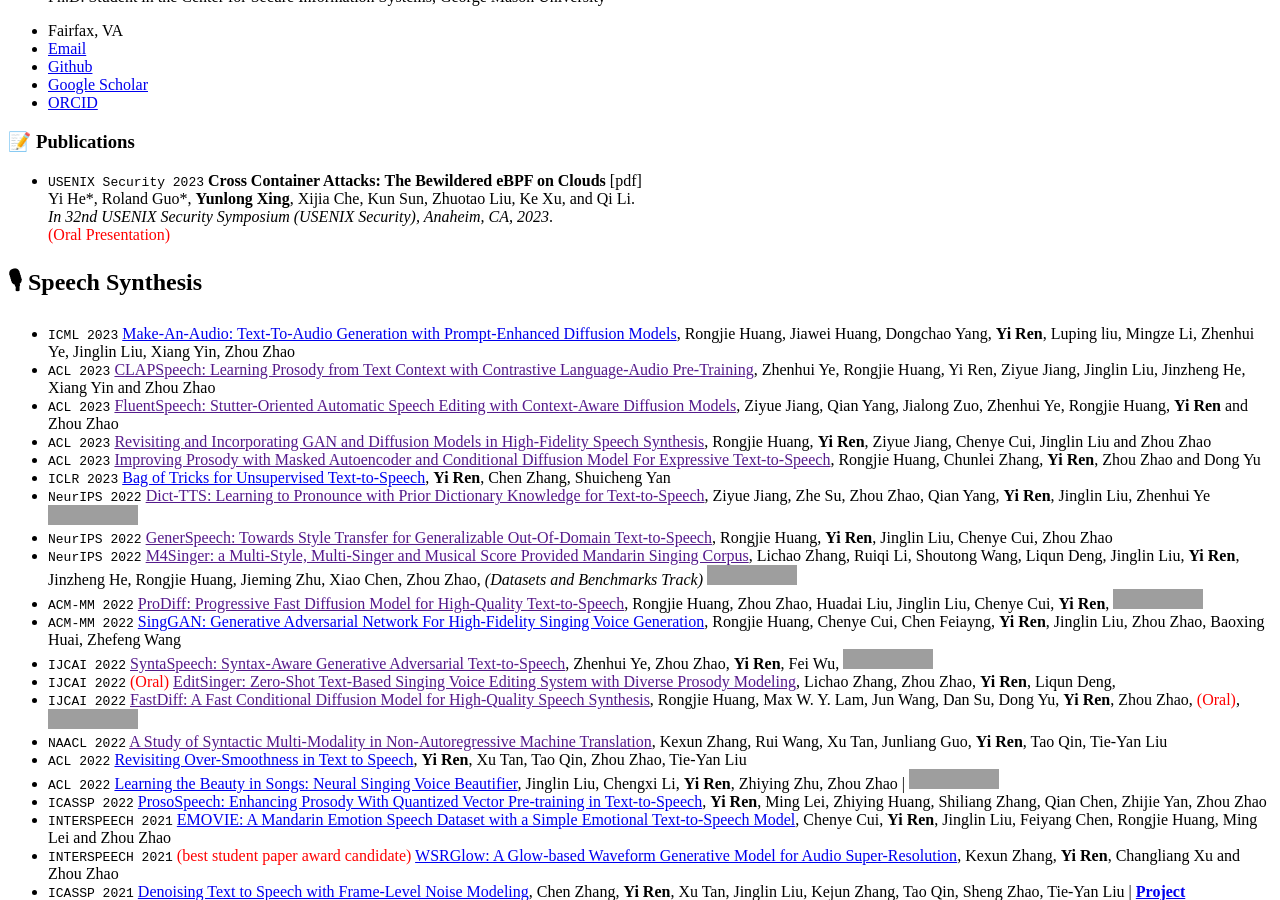
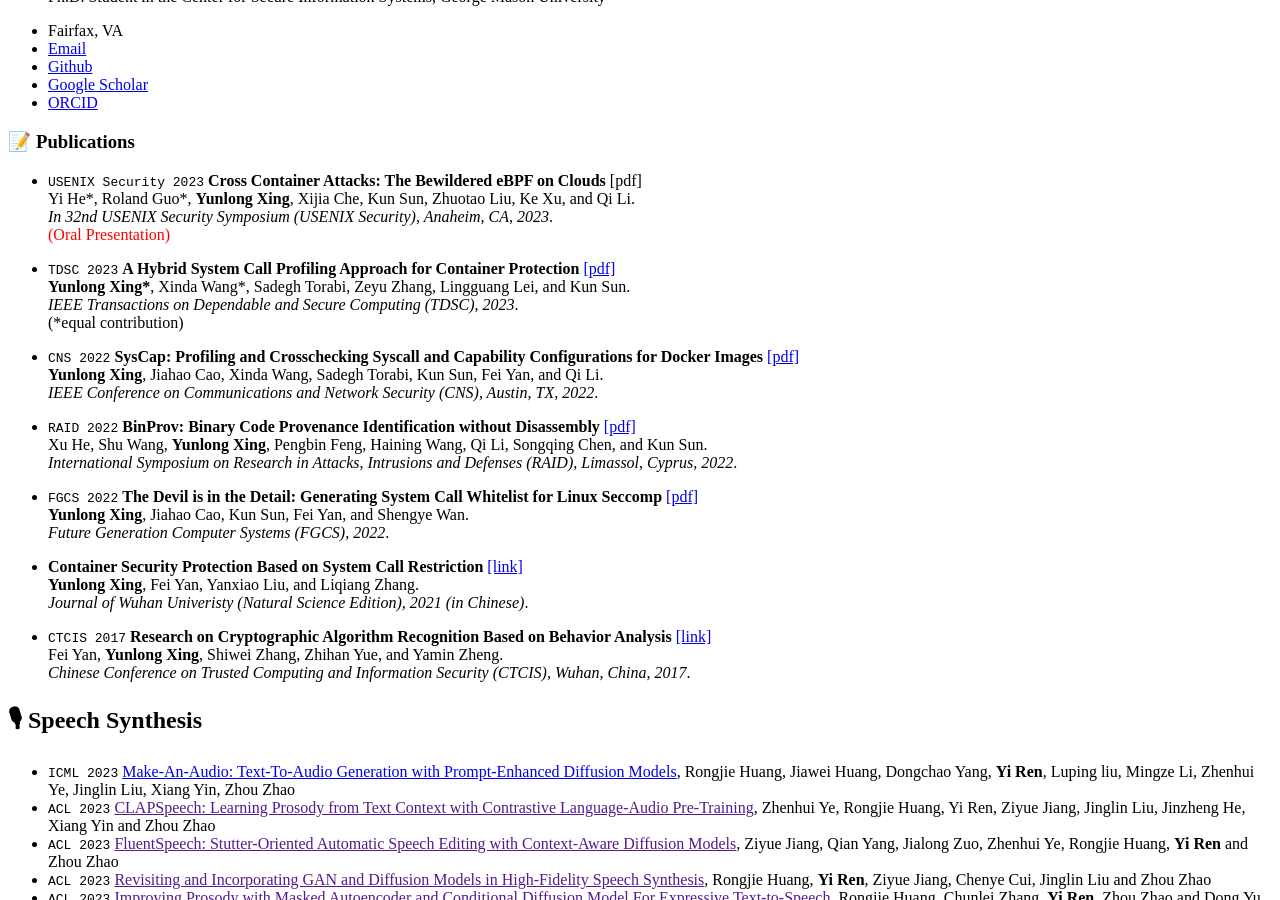
Before and after one commit to YunlongXing/yunlongxing.github.io, a Jekyll site: the page built from _pages/includes/pub.md, in a window 1280 px wide and 900 px high, scrolled down 291 px, cut to the strip 0-900 px from the top of the window. Built offline with Jekyll 4.4.1, drawn with Linux system fonts in a browser that asks for light colours; our own code applies the rules of GitHub Pages for plain Markdown files; grey boxes are pictures that could not be loaded.

Commit message:
Update pub.md

```diff
--- a/_pages/includes/pub.md
+++ b/_pages/includes/pub.md
@@ -5,6 +5,32 @@
 Yi He\*, Roland Guo\*, **Yunlong Xing**, Xijia Che, Kun Sun, Zhuotao Liu, Ke Xu, and Qi Li.
 *In 32nd USENIX Security Symposium (USENIX Security), Anaheim, CA, 2023*.
 <span style="color:red">(Oral Presentation)</span>
+
+- ``TDSC 2023`` **A Hybrid System Call Profiling Approach for Container Protection** [\[pdf\]](https://ieeexplore.ieee.org/document/10105304)
+**Yunlong Xing\***, Xinda Wang\*, Sadegh Torabi, Zeyu Zhang, Lingguang Lei, and Kun Sun.
+*IEEE Transactions on Dependable and Secure Computing (TDSC), 2023*.
+\(\*equal contribution\)
+
+- ``CNS 2022`` **SysCap: Profiling and Crosschecking Syscall and Capability Configurations for Docker Images** [\[pdf\]](/publications/cns22_SysCap.pdf)
+**Yunlong Xing**, Jiahao Cao, Xinda Wang, Sadegh Torabi, Kun Sun, Fei Yan, and Qi Li.
+*IEEE Conference on Communications and Network Security (CNS), Austin, TX, 2022*.
+
+
+- ``RAID 2022`` **BinProv: Binary Code Provenance Identification without Disassembly** [\[pdf\]](/publications/raid22_BinProv.pdf)
+Xu He, Shu Wang, **Yunlong Xing**, Pengbin Feng, Haining Wang, Qi Li, Songqing Chen, and Kun Sun.
+*International Symposium on Research in Attacks, Intrusions and Defenses (RAID), Limassol, Cyprus, 2022*.
+
+- ``FGCS 2022`` **The Devil is in the Detail: Generating System Call Whitelist for Linux Seccomp** [\[pdf\]](/publications/fgcs22_Syscall.pdf)
+**Yunlong Xing**, Jiahao Cao, Kun Sun, Fei Yan, and Shengye Wan.
+*Future Generation Computer Systems (FGCS), 2022*.
+
+- **Container Security Protection Based on System Call Restriction** [\[link\]](https://doi.org/10.14188/j.1671-8836.2021.0049)
+**Yunlong Xing**, Fei Yan, Yanxiao Liu, and Liqiang Zhang.
+*Journal of Wuhan Univeristy (Natural Science Edition), 2021 (in Chinese)*.
+
+- ``CTCIS 2017`` **Research on Cryptographic Algorithm Recognition Based on Behavior Analysis** [\[link\]](https://doi.org/10.1007/978-981-10-7080-8_25)
+Fei Yan, **Yunlong Xing**, Shiwei Zhang, Zhihan Yue, and Yamin Zheng.
+*Chinese Conference on Trusted Computing and Information Security (CTCIS), Wuhan, China, 2017*.
 
 
 ## 🎙 Speech Synthesis
```
